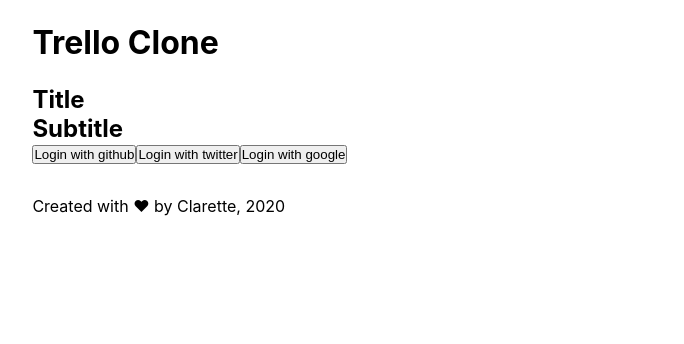
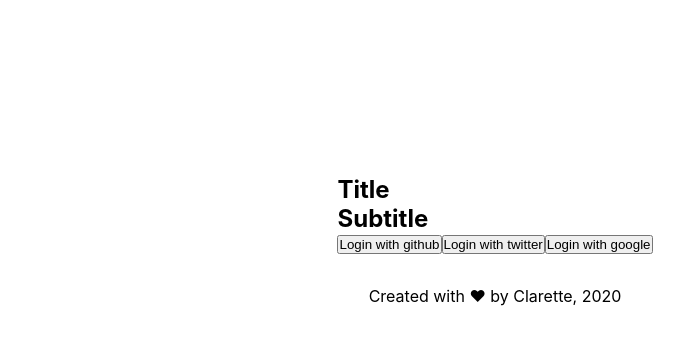
Before and after one commit to cterrasid/clone_trello, a Gatsby site: page / in a window 1280 px wide. Shown: the whole page, without its empty margins (145-829 px from the left). Built offline with nearby package versions, Linux system fonts and the light colour scheme; Gatsby itself is replaced by a stand-in of ours.

Commit message:
Create wrapper

```diff
--- a/src/components/header.js
+++ b/src/components/header.js
@@ -1,27 +1,19 @@
 import { Link } from 'gatsby'
 import PropTypes from 'prop-types'
 import React from 'react'
+import { globalHistory } from '@reach/router'
 
-const Header = ({ siteTitle }) => (
-  <header>
-    <div
-      style={{
-        margin: `0 auto`,
-        maxWidth: 960,
-        padding: `1.45rem 1.0875rem`,
-      }}
-    >
-      <h1>{siteTitle}</h1>
-    </div>
-  </header>
-)
+export default function Header({ siteTitle }) {
+  const path = globalHistory.location.pathname
+  const isAuthPage = path === '/' || path === '/login'
 
-Header.propTypes = {
-  siteTitle: PropTypes.string,
+  return (
+    !isAuthPage && (
+      <header>
+        <div>
+          <h1>{siteTitle}</h1>
+        </div>
+      </header>
+    )
+  )
 }
-
-Header.defaultProps = {
-  siteTitle: ``,
-}
-
-export default Header
--- a/src/components/layout/index.js
+++ b/src/components/layout/index.js
@@ -2,9 +2,9 @@ import React from 'react'
 import { useStaticQuery, graphql } from 'gatsby'
 
 import Header from 'components/header'
-import { GlobalStyle } from './styles'
+import { GlobalStyle, Wrapper } from './styles'
 
-export default function Layout({ children }) {
+export default function Layout({ children, location }) {
   const data = useStaticQuery(graphql`
     query SiteTitleQuery {
       site {
@@ -19,13 +19,7 @@ export default function Layout({ children }) {
     <>
       <GlobalStyle />
       <Header siteTitle={data.site.siteMetadata?.title || `Trello Clone`} />
-      <div
-        style={{
-          margin: `0 auto`,
-          maxWidth: 960,
-          padding: `0 1.0875rem 1.45rem`,
-        }}
-      >
+      <Wrapper>
         <main>{children}</main>
         <footer
           style={{
@@ -34,7 +28,7 @@ export default function Layout({ children }) {
         >
           Created with &#10084; by Clarette, 2020
         </footer>
-      </div>
+      </Wrapper>
     </>
   )
 }
--- a/src/components/layout/styles.js
+++ b/src/components/layout/styles.js
@@ -1,4 +1,10 @@
-import { createGlobalStyle } from 'styled-components'
+import styled, { createGlobalStyle } from 'styled-components'
+
+export const breakpoints = {
+  tablet: '@media screen and (min-width: 768px)',
+  laptop: '@media screen and (min-width: 1024px)',
+  desktop: '@media screen and (min-width: 1440px)',
+}
 
 export const GlobalStyle = createGlobalStyle`
 *,*::after, *::before {
@@ -17,5 +23,20 @@ body {
 ul {
   list-style: none;
 }
+`
 
+export const Wrapper = styled.div`
+  display: flex;
+  flex-direction: ${props => props.direction || 'column'};
+  height: 100%;
+  min-height: ${props => props.minHeight || '60vh'};
+  justify-content: ${props => props.justify || 'center'};
+  align-items: ${props => props.align || 'center'};
+  padding: 20px;
+  width: 100%;
+
+  ${breakpoints.tablet} {
+    padding: inherit 40px;
+    margin: 0 auto;
+  }
 `
```
